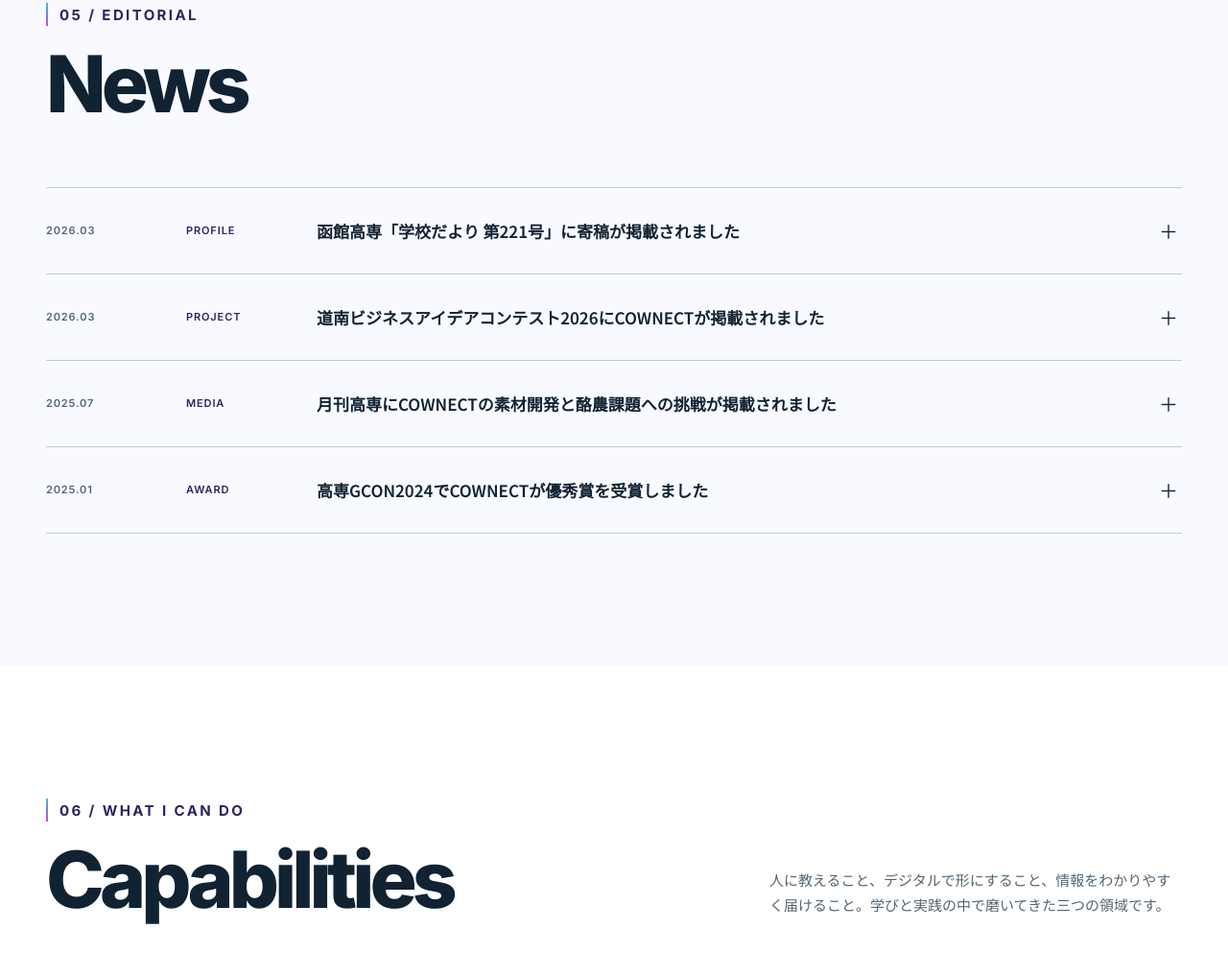
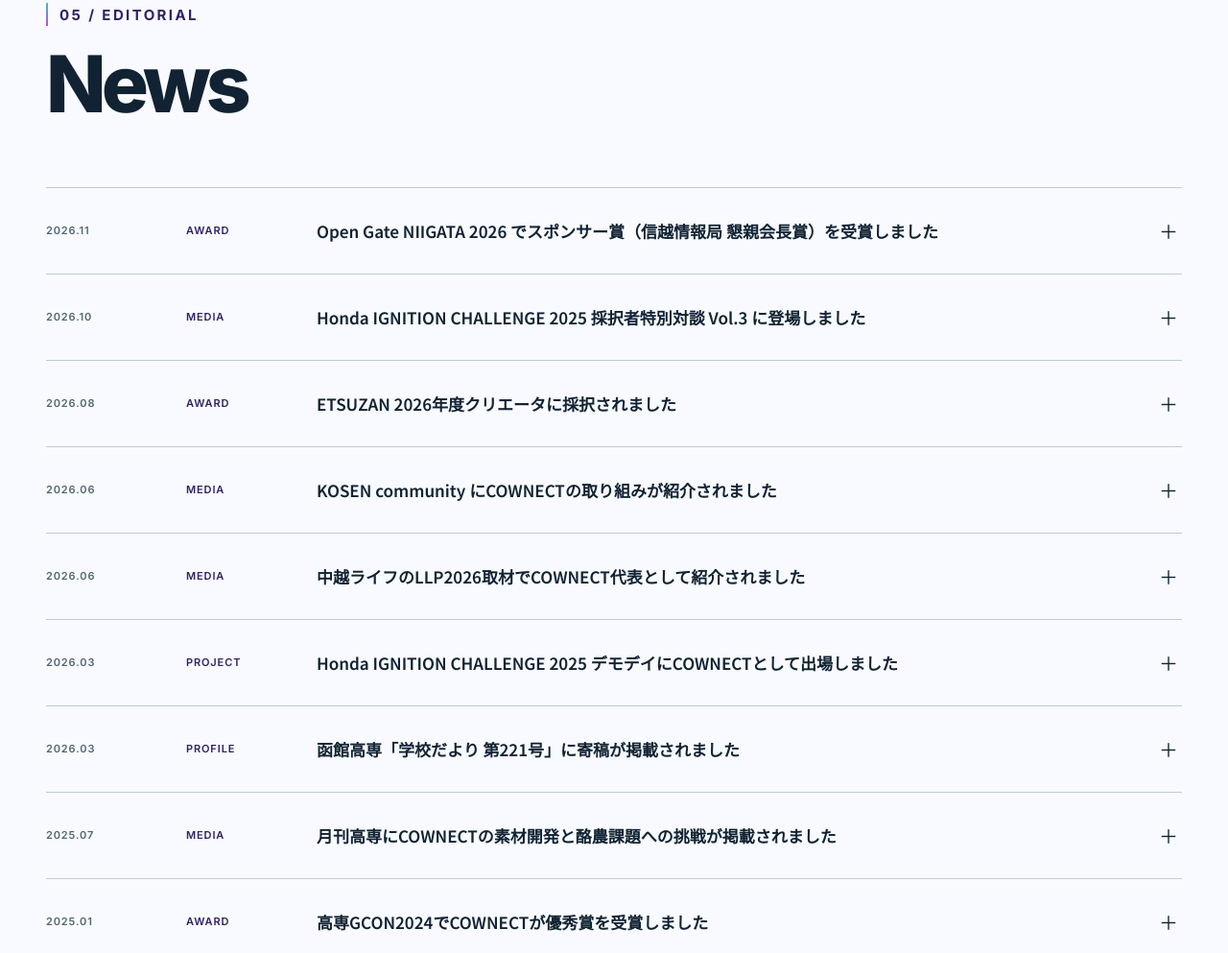
Before and after one commit to kentoaine/kento-kaduno-lp, a website: page public/index.html in a window 1280 px wide. Shown: the part 5512-6505 px from the top of the page at 96% size. Drawn offline with Linux system fonts and the light colour scheme.

Commit message:
Update News section with recent awards and media coverage (#2)
Add six new News entries (Open Gate sponsor award, Honda IGNITION
interview and demoday, ETSUZAN, KOSEN community, 中越ライフ), place
them newest-first above existing items, and remove the 道南ビジネス
アイデアコンテスト entry whose source page no longer shows the content.

Co-authored-by: Cursor Agent <cursoragent@cursor.com>
Co-authored-by: Kaduken <kentoaine@users.noreply.github.com>

```diff
--- a/public/index.html
+++ b/public/index.html
@@ -599,13 +599,33 @@
           <div><p class="section-label">05 / Editorial</p><h2 id="news-title">News</h2></div>
         </div>
         <div class="news-list reveal">
+          <details class="news-entry" data-news-slug="open-gate-niigata-2026-sponsor-award">
+            <summary class="news-item"><time class="news-date">2026.11</time><span class="news-cat">AWARD</span><span class="news-title">Open Gate NIIGATA 2026 でスポンサー賞（信越情報局 懇親会長賞）を受賞しました</span><span class="news-arrow">＋</span></summary>
+            <div class="news-detail"><p>「無理ぽ AI ブッチング！」でブレイブゲート部門に出場し、オンラインラウンド1位でFINALに進出、スポンサー賞（信越情報局 懇親会長賞）を受賞しました。</p><a class="news-source" href="https://www.og-niigata.com/" target="_blank" rel="noopener noreferrer">SOURCE / ARTICLE ↗</a></div>
+          </details>
+          <details class="news-entry" data-news-slug="honda-ignition-interview-vol3-2026">
+            <summary class="news-item"><time class="news-date">2026.10</time><span class="news-cat">MEDIA</span><span class="news-title">Honda IGNITION CHALLENGE 2025 採択者特別対談 Vol.3 に登場しました</span><span class="news-arrow">＋</span></summary>
+            <div class="news-detail"><p>COWNECTの素材開発担当として、佐久間希美さん・Honda伴走チームとともに活動の経緯や酪農課題、チームの今後を語った対談（前編・<a href="https://global.honda/jp/ignition/news/2026/261020_2.html" target="_blank" rel="noopener noreferrer">後編</a>）がHonda公式に掲載されました。</p><a class="news-source" href="https://global.honda/jp/ignition/news/2026/261020_1.html" target="_blank" rel="noopener noreferrer">SOURCE / ARTICLE ↗</a></div>
+          </details>
+          <details class="news-entry" data-news-slug="etsuzan-creator-2026">
+            <summary class="news-item"><time class="news-date">2026.08</time><span class="news-cat">AWARD</span><span class="news-title">ETSUZAN 2026年度クリエータに採択されました</span><span class="news-arrow">＋</span></summary>
+            <div class="news-detail"><p>橋崎紗奈さんとともに、ウェアラブル端末のデータを基に健康管理を支援するAIアプリ「FELSTUNING」の代表者として採択されました。</p><a class="news-source" href="https://etsuzan.org/posts/creator2026-information" target="_blank" rel="noopener noreferrer">SOURCE / ARTICLE ↗</a></div>
+          </details>
+          <details class="news-entry" data-news-slug="kosen-community-cownect-2026">
+            <summary class="news-item"><time class="news-date">2026.06</time><span class="news-cat">MEDIA</span><span class="news-title">KOSEN community にCOWNECTの取り組みが紹介されました</span><span class="news-arrow">＋</span></summary>
+            <div class="news-detail"><p>長岡技術科学大学学部3年（函館高専OB）として、脱脂粉乳からPUフリーの革風素材を開発するCOWNECTと、LLPでの顧客開発についてインタビューが掲載されました。</p><a class="news-source" href="https://kosencom.commmune.com/view/post/0/2752699" target="_blank" rel="noopener noreferrer">SOURCE / ARTICLE ↗</a></div>
+          </details>
+          <details class="news-entry" data-news-slug="chuetsu-life-llp2026-cownect">
+            <summary class="news-item"><time class="news-date">2026.06</time><span class="news-cat">MEDIA</span><span class="news-title">中越ライフのLLP2026取材でCOWNECT代表として紹介されました</span><span class="news-arrow">＋</span></summary>
+            <div class="news-detail"><p>長岡市のリーンローンチパッドプログラム（LLP2026）に参加するCOWNECT代表としての対談記事。素材開発と顧客検証の現状がまとめられています。</p><a class="news-source" href="https://chuetsulife.com/llp2026-nagaoka-cownect-milk-leather/" target="_blank" rel="noopener noreferrer">SOURCE / ARTICLE ↗</a></div>
+          </details>
+          <details class="news-entry" data-news-slug="honda-ignition-demoday-2026">
+            <summary class="news-item"><time class="news-date">2026.03</time><span class="news-cat">PROJECT</span><span class="news-title">Honda IGNITION CHALLENGE 2025 デモデイにCOWNECTとして出場しました</span><span class="news-arrow">＋</span></summary>
+            <div class="news-detail"><p>原宿のHondaデザインセンターで開催された成果報告会に、「COWNECT 牛乳由来のレザー風素材」で出場しました。</p><a class="news-source" href="https://global.honda/jp/ignition/news/2026/260416.html" target="_blank" rel="noopener noreferrer">SOURCE / ARTICLE ↗</a></div>
+          </details>
           <details class="news-entry" data-news-slug="school-letter-221">
             <summary class="news-item"><time class="news-date">2026.03</time><span class="news-cat">PROFILE</span><span class="news-title">函館高専「学校だより 第221号」に寄稿が掲載されました</span><span class="news-arrow">＋</span></summary>
             <div class="news-detail"><p>函館高専で過ごした5年間を振り返り、新しい環境へ進む決意を寄稿しました。高専で得た専門知識と経験を、自分の力で前へ進むための武器として生かしていきます。</p><a class="news-source" href="https://www.hakodate-ct.ac.jp/wp-content/uploads/2026/03/gakkoudayori_221.pdf" target="_blank" rel="noopener noreferrer">SOURCE / PDF ↗</a></div>
-          </details>
-          <details class="news-entry" data-news-slug="donan-business-idea-2026">
-            <summary class="news-item"><time class="news-date">2026.03</time><span class="news-cat">PROJECT</span><span class="news-title">道南ビジネスアイデアコンテスト2026にCOWNECTが掲載されました</span><span class="news-arrow">＋</span></summary>
-            <div class="news-detail"><p>行き場のない脱脂粉乳から独自の革風素材「コネクトレザー」をつくり、酪農・乳業界の収益改善と持続可能な仕組みづくりを目指す事業として紹介されています。</p><a class="news-source" href="https://adv.hokkaido-np.co.jp/pr/donan-bizidea/" target="_blank" rel="noopener noreferrer">SOURCE / OFFICIAL PAGE ↗</a></div>
           </details>
           <details class="news-entry" data-news-slug="gekkan-kosen-cownect">
             <summary class="news-item"><time class="news-date">2025.07</time><span class="news-cat">MEDIA</span><span class="news-title">月刊高専にCOWNECTの素材開発と酪農課題への挑戦が掲載されました</span><span class="news-arrow">＋</span></summary>
```
